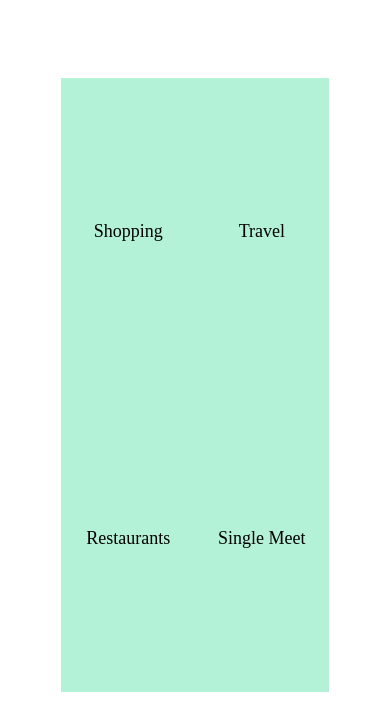
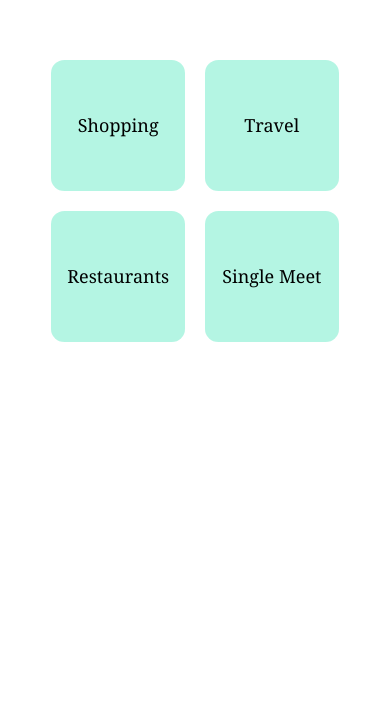
Before and after one commit to aminul-islam-niloy/Treat-AI, a plain HTML site: page index.html in a window 390 px wide. Shown: the part 130-850 px from the top of the page. Drawn offline with Linux system fonts and the light colour scheme.

Commit message:
Responsive design for Mobile phone

```diff
--- a/index.html
+++ b/index.html
@@ -9,13 +9,8 @@
 </head>
 <body>
     <div class="container text-center transparent-bg">
-<<<<<<< HEAD
         <div id="quiz-container" class="d-flex flex-wrap justify-content-center">
             <!-- Dynamic Content Here -->
-=======
-        <div  id="quiz-container" class="d-flex justify-content-center">
-
->>>>>>> ff440c62d80ee58179cd09efe59a23b449a71f9f
         </div>
     </div>
     <script src="choice.js"></script>
--- a/style.css
+++ b/style.css
@@ -1,18 +1,10 @@
 body {
     color: white;
-<<<<<<< HEAD
     font-family: Cambria, Cochin;
 }
 
 .container {
     margin-top: 160px;
-=======
-    font-family: Arial, sans-serif;
-}
-
-.container{
-    margin-top:170px;
->>>>>>> ff440c62d80ee58179cd09efe59a23b449a71f9f
 }
 
 .transparent-bg {
@@ -21,22 +13,12 @@ body {
 }
 
 .option-div {
-<<<<<<< HEAD
     background-color: rgba(8, 222, 161, 0.3);
-=======
-    width: 200px;
-    height: 200px;
-    background-color: rgba(6, 212, 123, 0.3);
->>>>>>> ff440c62d80ee58179cd09efe59a23b449a71f9f
     border-radius: 10%;
     display: flex;
     justify-content: center;
     align-items: center;
-<<<<<<< HEAD
     margin: 10px;
-=======
-    margin: 15px;
->>>>>>> ff440c62d80ee58179cd09efe59a23b449a71f9f
     cursor: pointer;
     color: rgb(0, 0, 0);
     font-size: 18px;
```
